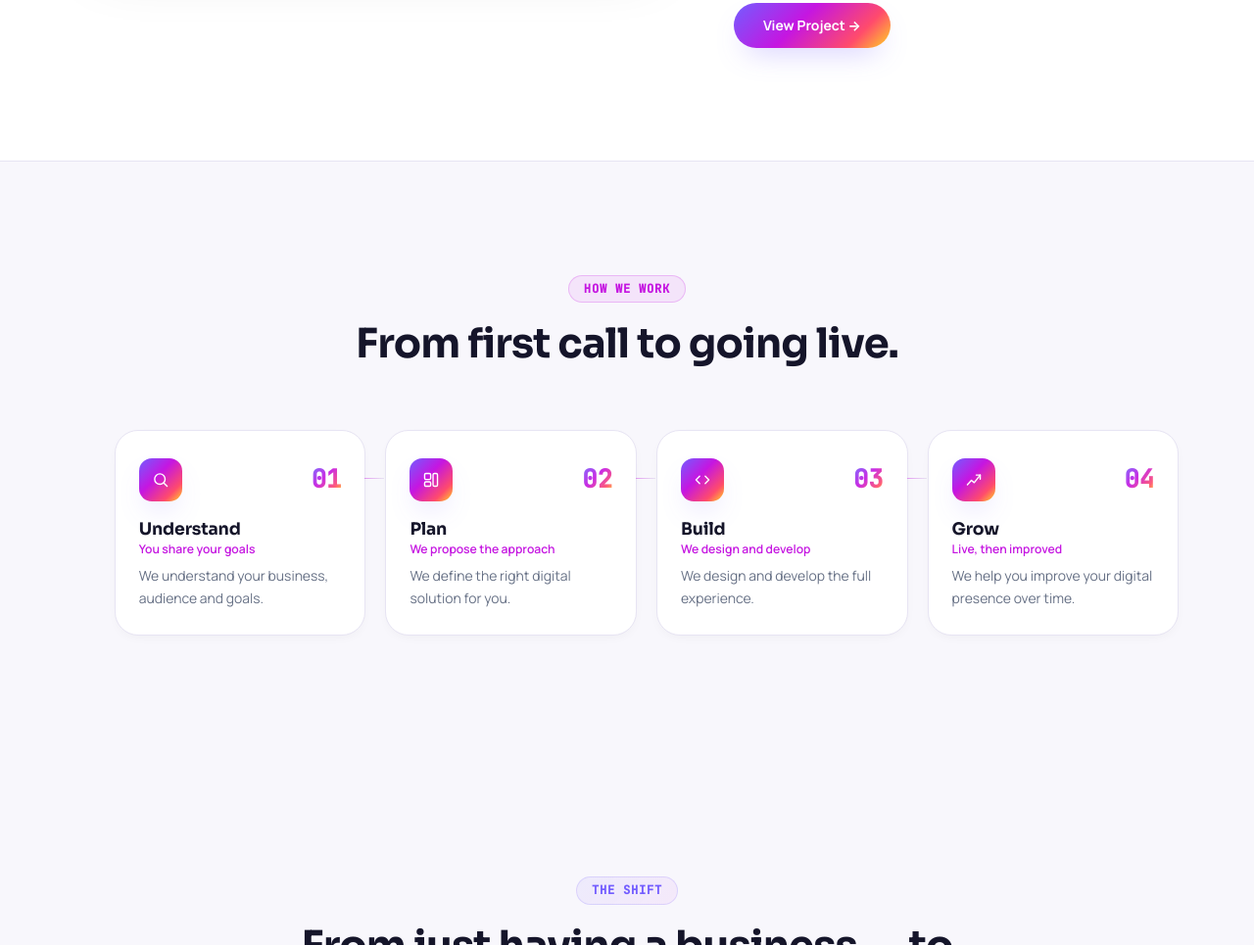
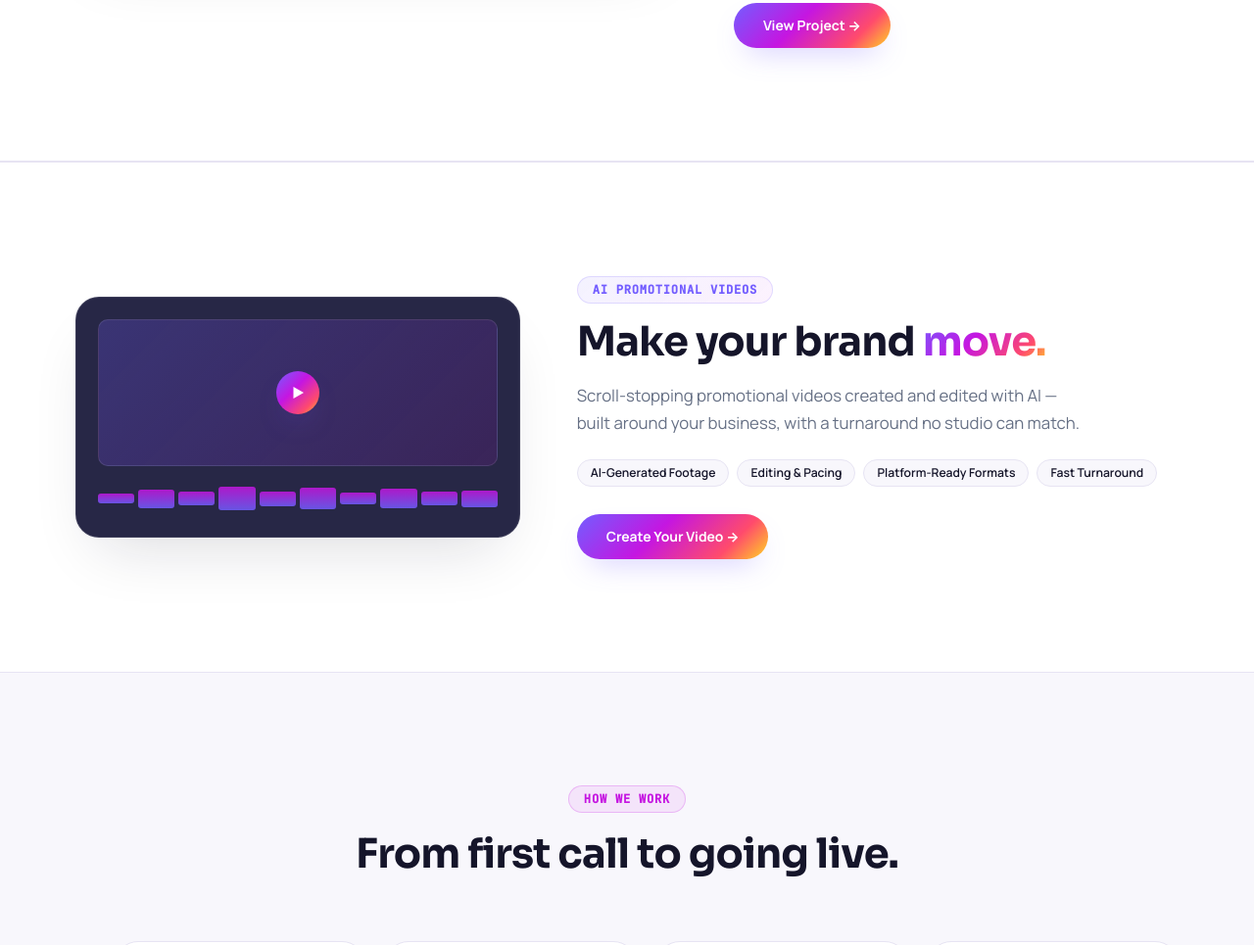
Before and after one commit to balaji590/shutterlocksolutions, a plain HTML site: page index.html in a window 1280 px wide. Shown: the part 5294-6259 px from the top of the page at 98% size. Drawn offline with Linux system fonts and the light colour scheme.

Commit message:
Phase 3: add homepage AI Promotional Videos section

```diff
--- a/css/style.css
+++ b/css/style.css
@@ -729,6 +729,35 @@ a.work-card:hover{ transform:translateY(-6px); box-shadow:var(--shadow-md); bord
 /* ==========================================================================
    TRANSFORMATION
    ========================================================================== */
+/* ==========================================================================
+   AI VIDEO (homepage teaser)
+   ========================================================================== */
+.ai-video{ background:#fff; padding:var(--section-y) 6vw; border-top:1px solid var(--paper-line); border-bottom:1px solid var(--paper-line); }
+.av-grid{
+  max-width:var(--container); margin:0 auto;
+  display:-webkit-grid; display:grid; grid-template-columns:0.85fr 1.15fr; gap:clamp(32px, 4.5vw, 64px); align-items:center;
+}
+.av-frame{
+  background:var(--ink-2); border:1px solid rgba(255,255,255,0.1); border-radius:var(--r-lg);
+  padding:22px; box-shadow:var(--shadow-lg);
+}
+.av-info .tag{
+  color:var(--blue); font-size:var(--fs-xs); font-weight:700; margin-bottom:16px;
+  display:-webkit-inline-flex; display:inline-flex; align-items:center;
+  padding:7px 15px; border-radius:var(--r-pill);
+  background:var(--gradient-soft); border:1px solid rgba(115,93,255,0.18);
+}
+.av-info h2{ font-size:var(--fs-h2); font-weight:700; line-height:1.15; color:var(--text-dark); letter-spacing:-0.02em; }
+.av-accent{
+  background:var(--gradient-main); -webkit-background-clip:text; background-clip:text; -webkit-text-fill-color:transparent; color:var(--blue-bright);
+}
+.av-info p{ color:var(--text-soft); font-size:var(--fs-body-lg); line-height:1.7; margin-top:16px; max-width:520px; }
+.av-caps{ margin-top:22px; margin-bottom:28px; }
+
+@media (max-width:900px){
+  .av-grid{ grid-template-columns:1fr; }
+}
+
 .transform{ background:var(--paper); }
 .transform .p-head{ text-align:center; margin-left:auto; margin-right:auto; }
 .tf-row{ display:-webkit-grid; display:grid; grid-template-columns:1fr auto 1fr; gap:20px; align-items:center; }
--- a/index.html
+++ b/index.html
@@ -54,6 +54,7 @@
 <div id="quiz-mount"></div>
 <div id="why-mount"></div>
 <div id="work-mount"></div>
+<div id="aivideo-mount"></div>
 <div id="process-mount"></div>
 <div id="transform-mount"></div>
 <div id="faq-mount"></div>
--- a/js/components/homeSections.js
+++ b/js/components/homeSections.js
@@ -602,6 +602,46 @@
   /* ---------------------------------------------------------------------
    * TRANSFORMATION
    * ------------------------------------------------------------------- */
+  /* ---------------------------------------------------------------------
+   * AI VIDEO — homepage teaser for the AI Promotional Videos service.
+   * Reuses the video-frame/waveform mockup built for the service page
+   * (Phase 2) and the capability-chip styling from the portfolio case
+   * study — no new visual system introduced for this section.
+   * ------------------------------------------------------------------- */
+  const AiVideoComponent = {
+    render() {
+      const av = C.aiVideoSection;
+      const words = av.heading.split(" ");
+      const splitAt = Math.max(words.length - (av.headingAccentWords || 1), 0);
+      const plain = words.slice(0, splitAt).join(" ");
+      const accent = words.slice(splitAt).join(" ");
+
+      const visual = h("div", { class: "av-visual reveal" }, [
+        h("div", { class: "av-frame" }, [
+          h("div", { class: "sv-mock-videoframe", style: "margin-bottom:0;height:150px;" }, [
+            h("span", { class: "sv-mock-play" }, [
+              h("svg", { width: "18", height: "18", viewBox: "0 0 24 24", fill: "none", "aria-hidden": "true", html: '<path d="M6 4l14 8-14 8V4z" fill="#fff"/>' }),
+            ]),
+          ]),
+          h("div", { class: "sv-mock-waveform", style: "margin-top:16px;" }, [30, 55, 40, 70, 45, 65, 35, 60, 42, 50].map((v) => h("i", { style: "height:" + v + "%" }))),
+        ]),
+      ]);
+
+      const info = h("div", { class: "av-info reveal" }, [
+        h("span", { class: "tag mono" }, [av.tag]),
+        h("h2", {}, [plain + (plain ? " " : ""), h("span", { class: "av-accent" }, [accent])]),
+        h("p", {}, [av.lead]),
+        h("ul", { class: "cs-caps av-caps" }, av.capabilities.map((c) => h("li", {}, [c]))),
+        h("a", { class: "btn-primary", href: "services/index.html?service=ai-promotional-videos" }, [av.ctaLabel + " →"]),
+      ]);
+
+      const section = h("section", { class: "ai-video" }, [
+        h("div", { class: "av-grid" }, [visual, info]),
+      ]);
+      mount("aivideo-mount", section);
+    },
+  };
+
   const TransformComponent = {
     render() {
       const list = (points) => h("ul", {}, points.map((p) => h("li", {}, [p])));
@@ -1036,7 +1076,7 @@
       // Hero -> Trust strip -> Problem -> Services -> Quiz -> Why ->
       // Portfolio -> Process -> Benefits -> FAQ -> CTA -> Contact -> Footer
       HeaderComponent, HeroComponent, ValueStripComponent, ProblemComponent,
-      ServicesComponent, QuizComponent, WhyComponent, WorkComponent, ProcessComponent,
+      ServicesComponent, QuizComponent, WhyComponent, WorkComponent, AiVideoComponent, ProcessComponent,
       TransformComponent, FaqComponent, CtaComponent, ContactComponent, FooterComponent,
       QuickEnquiryComponent,
     ],
--- a/js/config/content.config.js
+++ b/js/config/content.config.js
@@ -211,6 +211,19 @@ window.SITE_CONTENT = {
         ctaLabel: "View Project",
       },
     ],
+  },
+
+  // Homepage teaser for the AI Promotional Videos service. Capability
+  // labels are the same real ones from servicesDetail["ai-promotional-videos"]
+  // .features.items — not separately invented copy. Kept short since the
+  // full detail lives on the service page (this section links there).
+  aiVideoSection: {
+    tag: "AI Promotional Videos",
+    heading: "Make your brand move.",
+    headingAccentWords: 1,
+    lead: "Scroll-stopping promotional videos created and edited with AI — built around your business, with a turnaround no studio can match.",
+    capabilities: ["AI-Generated Footage", "Editing & Pacing", "Platform-Ready Formats", "Fast Turnaround"],
+    ctaLabel: "Create Your Video",
   },
 
   transform: {
```
